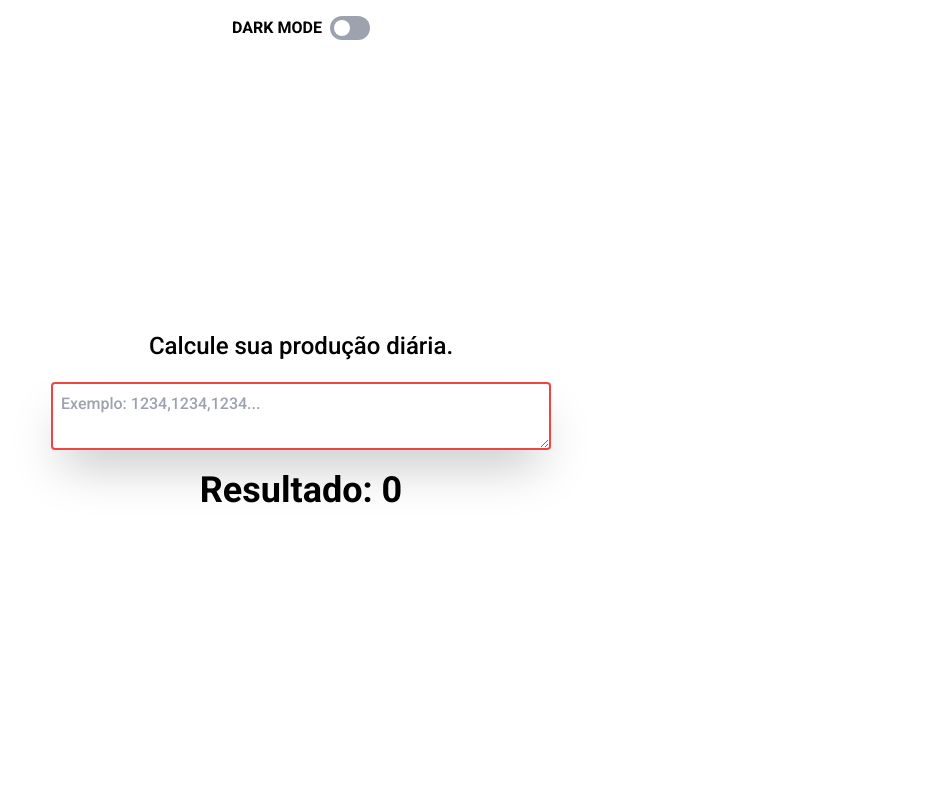
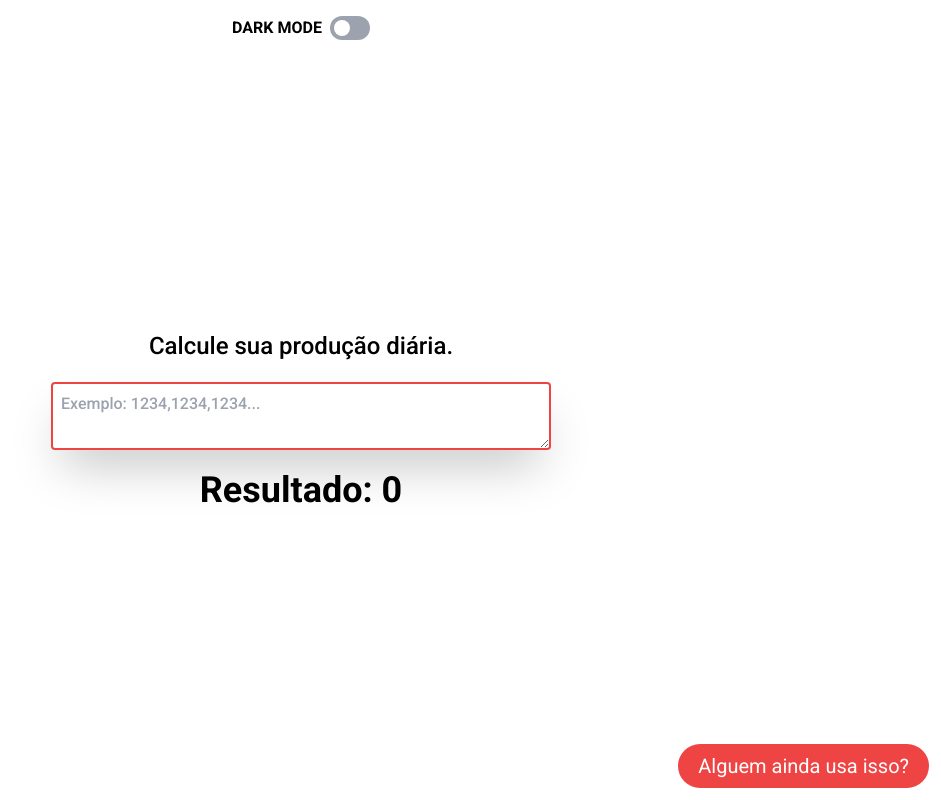
Before and after one commit to Cheeviiii/production-calculator, a React (Vite) app: page / in a window 1280 px wide. Shown: the whole page, without its empty margins (339-1280 px from the left). Built offline with nearby package versions, Linux system fonts and the light colour scheme.

Commit message:
Modify readme

```diff
--- a/src/App.tsx
+++ b/src/App.tsx
@@ -40,6 +40,7 @@ export const App = () => {
           value={numerosString}
           onChange={(e) => setNumerosString(e.target.value)}
         />
+        <h1 className="absolute bottom-0 right-0 m-3 bg-red-500 p-2 px-5 rounded-3xl text-bold text-xl text-white">Alguem ainda usa isso?</h1>
         <p className="text-4xl font-bold">Resultado: {resultado}</p>
       </div>
     </div>
```
Also changed, not shown: 2 other files (tests, documents, lock files or other folders).
